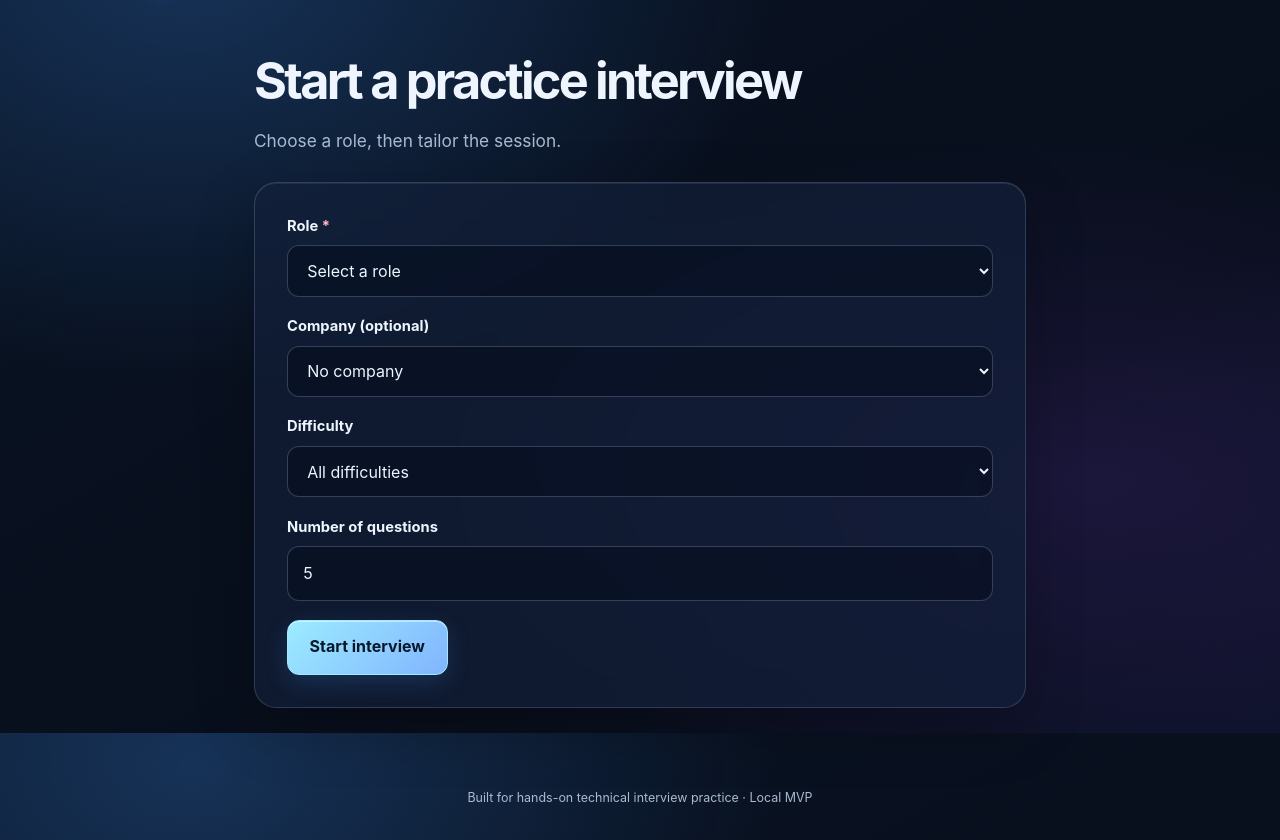
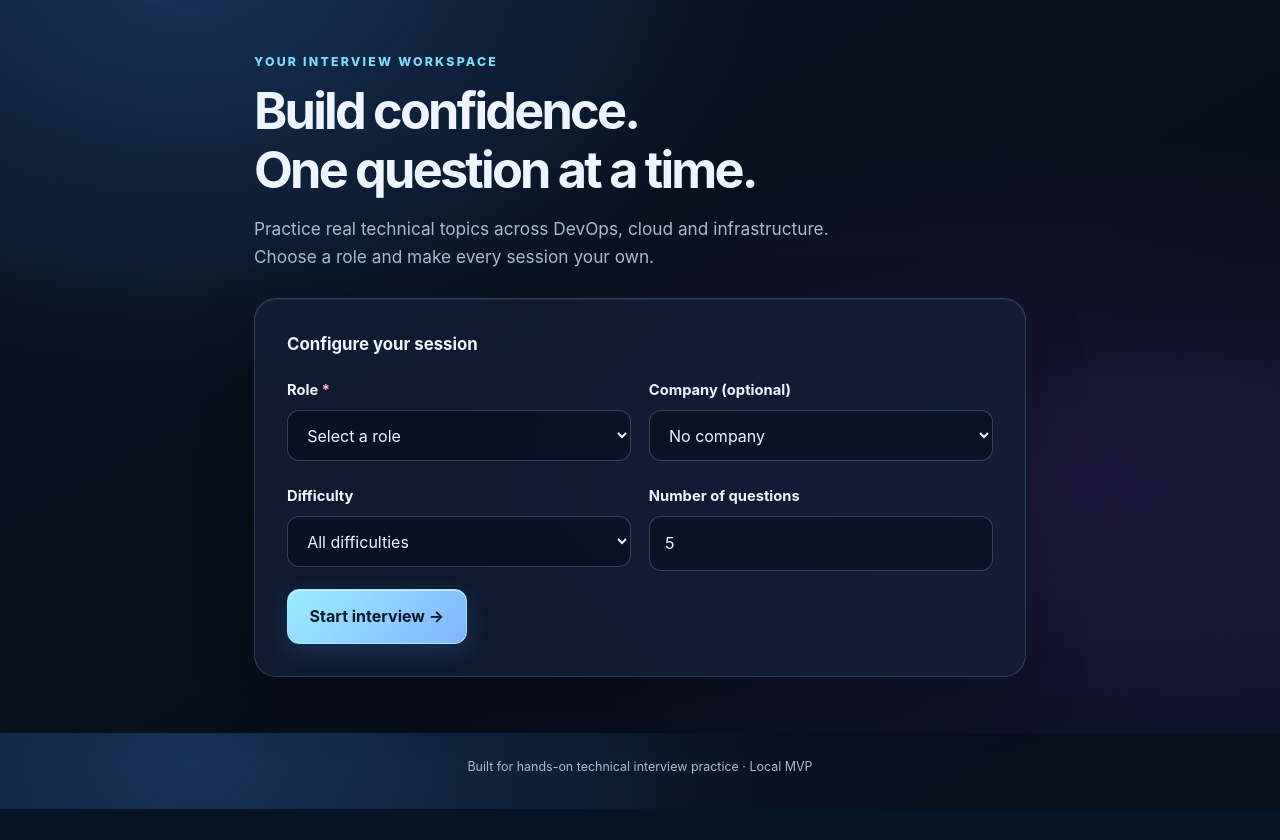
Before and after one commit to MohammadRezaHeydari-se/DevOps_Interview_Lab, a Flask app: page / in a window 1280 px wide. Shown: the part 67-907 px from the top of the page. After the commit the page ends 876 px from the top, so only its background shows below. Run offline with Flask 3, Linux system fonts and the light colour scheme.

Commit message:
style: refresh home.html for glass interview experience

```diff
--- a/src/web/templates/home.html
+++ b/src/web/templates/home.html
@@ -1,8 +1,9 @@
 {% extends "base.html" %}
 
 {% block content %}
-<h1>Start a practice interview</h1>
-<p class="lead">Choose a role, then tailor the session.</p>
+<p class="eyebrow">Your interview workspace</p>
+<h1>Build confidence.<br>One question at a time.</h1>
+<p class="lead">Practice real technical topics across DevOps, cloud and infrastructure. Choose a role and make every session your own.</p>
 
 {% if errors %}
 <ul class="errors" role="alert">
@@ -13,6 +14,8 @@
 {% endif %}
 
 <form class="card" method="post" action="{{ url_for('main.create_session') }}">
+  <h2 class="form-heading">Configure your session</h2>
+  <div class="form-grid">
     <div class="field">
       <label for="role">Role <span class="required">*</span></label>
       <select id="role" name="role" required>
@@ -22,7 +25,6 @@
         {% endfor %}
       </select>
     </div>
-
     <div class="field">
       <label for="company">Company (optional)</label>
       <select id="company" name="company">
@@ -32,7 +34,6 @@
         {% endfor %}
       </select>
     </div>
-
     <div class="field">
       <label for="difficulty">Difficulty</label>
       <select id="difficulty" name="difficulty">
@@ -42,12 +43,11 @@
         {% endfor %}
       </select>
     </div>
-
     <div class="field">
       <label for="count">Number of questions</label>
       <input id="count" name="count" type="number" min="1" max="100" value="{{ form.get('count', 5) }}">
     </div>
-
-  <button type="submit">Start interview</button>
+  </div>
+  <button type="submit">Start interview →</button>
 </form>
 {% endblock %}
```
Lines whose indentation alone changed are shown as unchanged.
